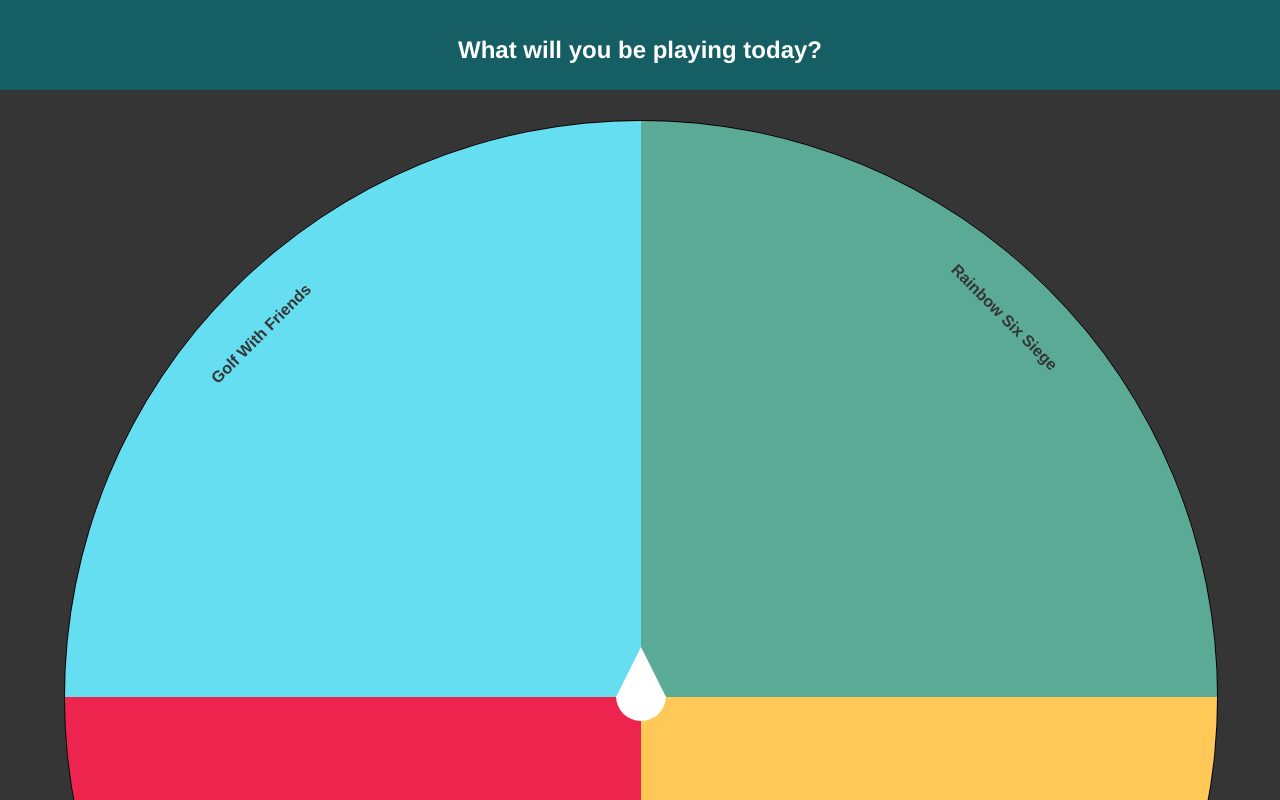
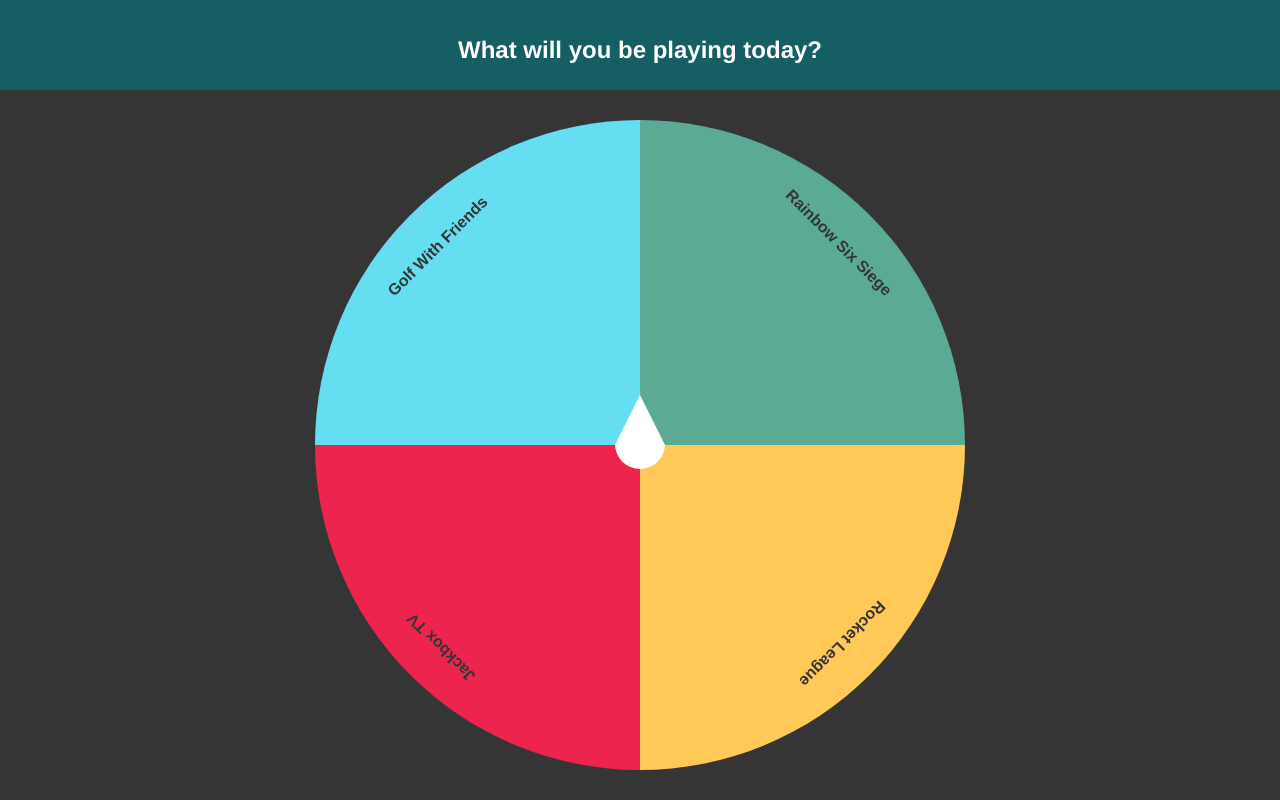
Before and after one commit to Boxface/react-random-game-spinner, a React (Create React App) app: page / in a window 1280 px wide. Shown: the top 800 px of the page. Built offline with nearby package versions, Linux system fonts and the light colour scheme.

Commit message:
Applying max-width to container so spinner does not grow larger than the viewport

```diff
--- a/src/App.js
+++ b/src/App.js
@@ -18,7 +18,7 @@ class App extends Component {
 	spin() {
 		var totalDegrees = 800;
 		this.setState( ({ degrees }) => {
-			var spinDegrees = (Math.random() * (totalDegrees - 1 + 1) + 1) + 1000;
+			var spinDegrees = (Math.random() * (totalDegrees - 1 + 1) + 1) + 1500;
 			console.log('degrees', degrees, spinDegrees);
 			return {degrees: degrees + spinDegrees, spinnerActive: true};
 		} );
--- a/src/components/Container/Container.js
+++ b/src/components/Container/Container.js
@@ -1,11 +1,13 @@
 import React from 'react';
 import PropTypes from 'prop-types';
 
-import ContainerComponent from './Container.styles';
+import ContainerComponent, {ContainerInner} from './Container.styles';
 
 const Container = ({ children }) => (
 	<ContainerComponent>
-		{children}
+		<ContainerInner>
+			{children}
+		</ContainerInner>
 	</ContainerComponent>
 );
 
--- a/src/components/Container/Container.styles.js
+++ b/src/components/Container/Container.styles.js
@@ -5,4 +5,9 @@ const ContainerComponent = styled.div`
 	width: 90%;
 `;
 
+export const ContainerInner = styled.div `
+	margin: 0 auto;
+	max-width: 650px;
+`;
+
 export default ContainerComponent;
--- a/src/components/Spinner/Spinner.styles.js
+++ b/src/components/Spinner/Spinner.styles.js
@@ -7,7 +7,6 @@ const SpinnerComponent = styled.div`
 `;
 
 export const SpinnerOuterWheel = styled.div`
-	border: 1px solid black;
 	border-radius: 50%;
 	height: 100%;
 	left: 0;
@@ -26,6 +25,9 @@ const blur = keyframes`
 	}
 	50% {
 		filter: blur(10px);
+	}
+	70% {
+		filter: blur(3px);
 	}
 	100% {
 		filter: blur(0px);
```
